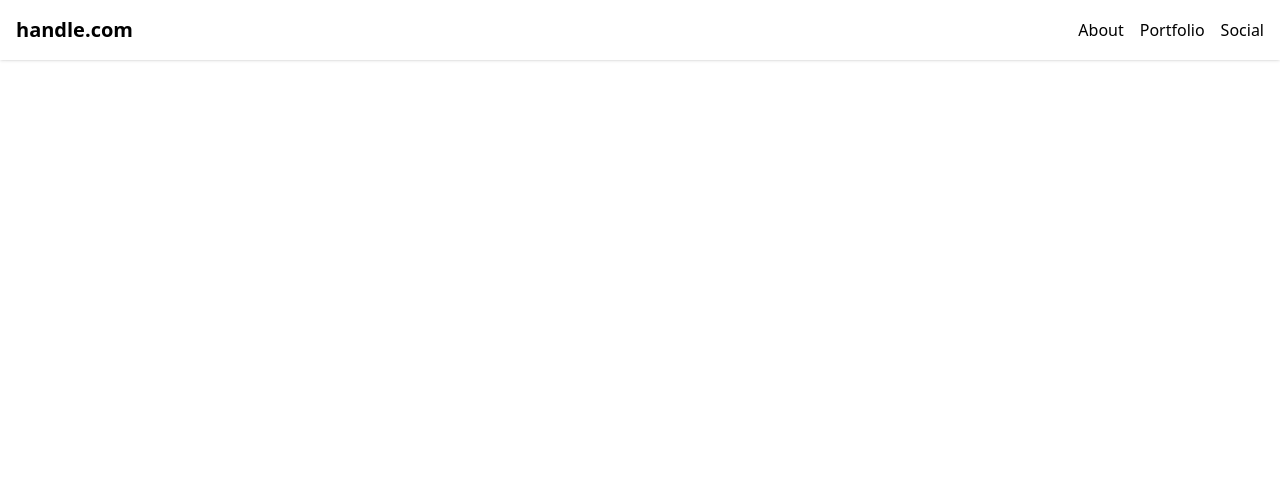
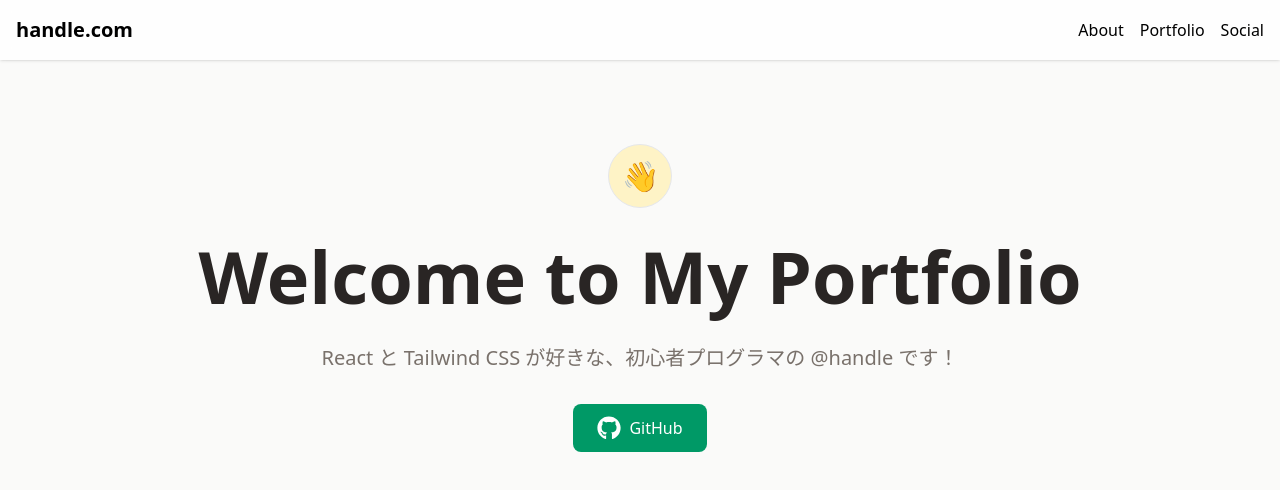
Before and after one commit to pipF-a/React-load01, a React (Vite) app: page / in a window 1280 px wide. Shown: the top 490 px of the page. Built offline with nearby package versions, Linux system fonts and the light colour scheme.

Commit message:
mainvisual対応

```diff
--- a/src/App.tsx
+++ b/src/App.tsx
@@ -1,11 +1,13 @@
 import './App.css'
 import { Header } from './components/Header'
+import { MainVisual } from './components/MainVisual'
 
 function App() {
 
   return (
     <>
       <Header/>
+      <MainVisual/>
     </>
   )
 }
--- /dev/null
+++ b/src/components/MainVisual.tsx
@@ -0,0 +1,14 @@
+import { FaGithub } from "react-icons/fa";
+
+export const MainVisual = () => {
+  return (
+    <section className='pt-36 pb-24 px-4 bg-stone-50'>
+      <div className='container mx-auto flex items-center space-y-8 flex-col justify-center text-center'>
+        <div className='bg-amber-100 border border-solid border-[#e5e7eb] text-3xl h-16 w-16 rounded-full flex justify-center items-center'>👋</div>
+        <h2 className='text-7xl font-bold text-stone-800'>Welcome to My Portfolio</h2>
+        <p className="text-xl text-stone-500">React と Tailwind CSS が好きな、初心者プログラマの @handle です！</p>
+        <a href="#" className="bg-emerald-600 text-white py-3 px-6 flex items-center rounded-lg hover:bg-emerald-700 transition duration-300"><FaGithub className="w-6 h-6 mr-2"/>GitHub</a>
+      </div>
+    </section>
+  )
+}
```
